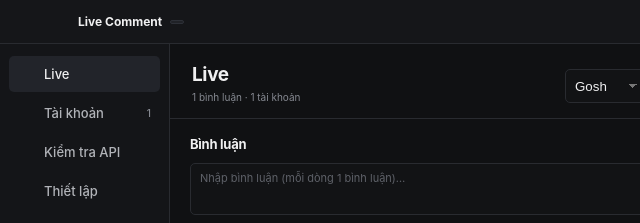
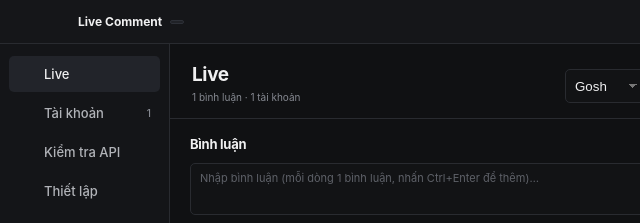
Before and after one commit to Tafi00/AutoLiveCmtV2, an Electron app: page public/index.html in a window 1120 px wide. Shown: the top 223 px of the page, 0-640 px from the left. Drawn offline with Linux system fonts and the light colour scheme.

Commit message:
chore: polish comment input placeholder and bump release

```diff
--- a/public/index.html
+++ b/public/index.html
@@ -54,7 +54,7 @@
                 <div class="section-heading"><h2>Bình luận</h2><span id="message-count" class="muted-count">0</span></div>
 
                 <form id="message-form" class="composer">
-                  <textarea id="message-content" rows="2" aria-label="Nội dung bình luận" placeholder="Nhập bình luận (mỗi dòng 1 bình luận)…"></textarea>
+                  <textarea id="message-content" rows="2" aria-label="Nội dung bình luận" placeholder="Nhập bình luận (mỗi dòng 1 bình luận, nhấn Ctrl+Enter để thêm)…"></textarea>
                   <button class="secondary compact" type="submit">Thêm</button>
                 </form>
 
```
